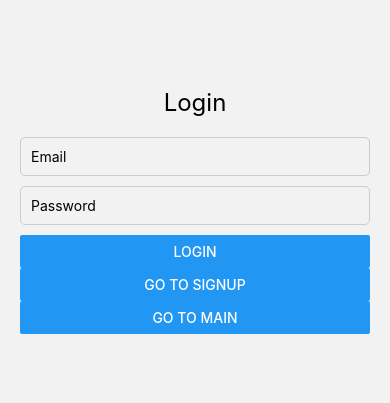
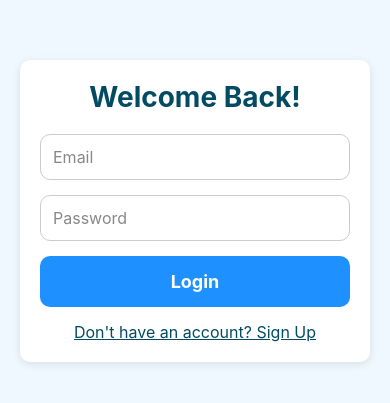
Before and after one commit to CharmThiekshanaPerera/house-price-prediction-app, a React Native app: screen /User in a window 390 px wide. Shown: the part 211-614 px from the top of the page. Built offline with nearby package versions, Linux system fonts and the light colour scheme.

Commit message:
update ui

```diff
--- a/components/articles.json
+++ b/components/articles.json
@@ -4,18 +4,18 @@
       "id": 1,
       "title": "Understanding House Price Trends",
       "content": "House prices are influenced by various factors including location, market trends, and economic conditions.",
-      "image": "https://via.placeholder.com/150"
+      "image": "https://kajabi-storefronts-production.kajabi-cdn.com/kajabi-storefronts-production/file-uploads/blogs/2147486812/images/2ec5ebf-2cff-d66a-3ddf-66bee1f44556_UK_House_Price_Bubble_Chart_2024.png"
     },
     {
       "id": 2,
       "title": "How to Estimate Your House Value",
       "content": "Learn how to use our prediction tools to estimate the current market value of your house.",
-      "image": "https://via.placeholder.com/150"
+      "image": "https://www.needtosellmyhouse.com/assets/library/house-value-calculator-800x534.jpg"
     },
     {
       "id": 3,
       "title": "Tips for First-Time Home Buyers",
       "content": "Essential tips and tricks for first-time home buyers to navigate the real estate market.",
-      "image": "https://via.placeholder.com/150"
+      "image": "https://media.istockphoto.com/id/177735411/photo/home-for-sale-real-estate-sign-and-house.jpg?s=612x612&w=0&k=20&c=rlxoVGQLRX8PR3UCkUi8Vlw9wCztLoe0C2J7PHOpecQ="
     }
   ]
--- a/screens/LoginScreen.js
+++ b/screens/LoginScreen.js
@@ -1,13 +1,29 @@
 // screens/LoginScreen.js
-import React, { useState } from 'react';
-import { View, Text, TextInput, Button, StyleSheet, Alert } from 'react-native';
+import React, { useState, useEffect } from 'react';
+import { View, Text, TextInput, StyleSheet, Alert, TouchableOpacity, ScrollView } from 'react-native';
 import AsyncStorage from '@react-native-async-storage/async-storage';
 
 export default function LoginScreen({ navigation }) {
   const [email, setEmail] = useState('');
   const [password, setPassword] = useState('');
 
+  useEffect(() => {
+    const checkLoginStatus = async () => {
+      const currentUserEmail = await AsyncStorage.getItem('currentUserEmail');
+      if (currentUserEmail) {
+        navigation.replace('Main');
+      }
+    };
+    checkLoginStatus();
+  }, [navigation]);
+
   const handleLogin = async () => {
+    if (!email || !password) {
+      Alert.alert('Error', 'Please enter both email and password');
+      return;
+    }
+
+    try {
       const userData = await AsyncStorage.getItem(email);
       const user = JSON.parse(userData);
 
@@ -17,22 +33,97 @@ export default function LoginScreen({ navigation }) {
       } else {
         Alert.alert('Login Failed', 'Invalid email or password');
       }
+    } catch (error) {
+      Alert.alert('Error', 'An error occurred during login');
+      console.error(error);
+    }
   };
 
   return (
+    <ScrollView contentContainerStyle={styles.scrollContainer}>
       <View style={styles.container}>
-      <Text style={styles.title}>Login</Text>
-      <TextInput style={styles.input} placeholder="Email" value={email} onChangeText={setEmail} />
-      <TextInput style={styles.input} placeholder="Password" secureTextEntry value={password} onChangeText={setPassword} />
-      <Button title="Login" onPress={handleLogin} />
-      <Button title="Go to Signup" onPress={() => navigation.navigate('Signup')} />
-      <Button title="Go to Main" onPress={() => navigation.navigate('Main')} />
+        <Text style={styles.title}>Welcome Back!</Text>
+
+        <TextInput
+          style={styles.input}
+          placeholder="Email"
+          placeholderTextColor="#888"
+          value={email}
+          onChangeText={setEmail}
+          keyboardType="email-address"
+          autoCapitalize="none"
+        />
+
+        <TextInput
+          style={styles.input}
+          placeholder="Password"
+          placeholderTextColor="#888"
+          secureTextEntry
+          value={password}
+          onChangeText={setPassword}
+        />
+
+        <TouchableOpacity style={styles.loginButton} onPress={handleLogin}>
+          <Text style={styles.buttonText}>Login</Text>
+        </TouchableOpacity>
+
+        <TouchableOpacity onPress={() => navigation.navigate('Signup')}>
+          <Text style={styles.linkText}>Don't have an account? Sign Up</Text>
+        </TouchableOpacity>
       </View>
+    </ScrollView>
   );
 }
 
 const styles = StyleSheet.create({
-  container: { flex: 1, justifyContent: 'center', padding: 20 },
-  title: { fontSize: 24, marginBottom: 20, textAlign: 'center' },
-  input: { borderWidth: 1, borderColor: '#ccc', padding: 10, marginBottom: 10, borderRadius: 5 },
+  scrollContainer: {
+    flexGrow: 1,
+    justifyContent: 'center',
+    backgroundColor: '#f0f8ff',
+  },
+  container: {
+    padding: 20,
+    borderRadius: 10,
+    marginHorizontal: 20,
+    backgroundColor: '#ffffff',
+    shadowColor: '#000',
+    shadowOpacity: 0.1,
+    shadowOffset: { width: 0, height: 2 },
+    shadowRadius: 8,
+    elevation: 5,
+  },
+  title: {
+    fontSize: 28,
+    fontWeight: 'bold',
+    textAlign: 'center',
+    color: '#034B63',
+    marginBottom: 20,
+  },
+  input: {
+    borderWidth: 1,
+    borderColor: '#ccc',
+    borderRadius: 10,
+    padding: 12,
+    marginBottom: 15,
+    fontSize: 16,
+    color: '#333',
+  },
+  loginButton: {
+    backgroundColor: '#1E90FF',
+    paddingVertical: 15,
+    borderRadius: 10,
+    alignItems: 'center',
+    marginBottom: 15,
+  },
+  buttonText: {
+    color: '#fff',
+    fontSize: 18,
+    fontWeight: 'bold',
+  },
+  linkText: {
+    color: '#034B63',
+    textAlign: 'center',
+    fontSize: 16,
+    textDecorationLine: 'underline',
+  },
 });
--- a/screens/SignupScreen.js
+++ b/screens/SignupScreen.js
@@ -1,6 +1,6 @@
 // screens/SignupScreen.js
 import React, { useState } from 'react';
-import { View, Text, TextInput, Button, StyleSheet, Alert } from 'react-native';
+import { View, Text, TextInput, Button, StyleSheet, Alert, TouchableOpacity, ScrollView } from 'react-native';
 import AsyncStorage from '@react-native-async-storage/async-storage';
 
 export default function SignupScreen({ navigation }) {
@@ -11,8 +11,20 @@ export default function SignupScreen({ navigation }) {
   const [confirmPassword, setConfirmPassword] = useState('');
 
   const handleSignup = async () => {
+    if (!name || !email || !phone || !password || !confirmPassword) {
+      Alert.alert('Error', 'Please fill out all fields');
+      return;
+    }
+
     if (password !== confirmPassword) {
       Alert.alert('Error', 'Passwords do not match');
+      return;
+    }
+
+    try {
+      const existingUser = await AsyncStorage.getItem(email);
+      if (existingUser) {
+        Alert.alert('Error', 'User already exists');
         return;
       }
 
@@ -20,24 +32,122 @@ export default function SignupScreen({ navigation }) {
       await AsyncStorage.setItem(email, JSON.stringify(user));
       Alert.alert('Success', 'Account created successfully');
       navigation.replace('Login');
+    } catch (error) {
+      Alert.alert('Error', 'Failed to create account');
+      console.error(error);
+    }
   };
 
   return (
+    <ScrollView contentContainerStyle={styles.scrollContainer}>
       <View style={styles.container}>
-      <Text style={styles.title}>Signup</Text>
-      <TextInput style={styles.input} placeholder="Name" value={name} onChangeText={setName} />
-      <TextInput style={styles.input} placeholder="Email" value={email} onChangeText={setEmail} />
-      <TextInput style={styles.input} placeholder="Phone" value={phone} onChangeText={setPhone} />
-      <TextInput style={styles.input} placeholder="Password" secureTextEntry value={password} onChangeText={setPassword} />
-      <TextInput style={styles.input} placeholder="Confirm Password" secureTextEntry value={confirmPassword} onChangeText={setConfirmPassword} />
-      <Button title="Signup" onPress={handleSignup} />
-      <Button title="Go to Login" onPress={() => navigation.navigate('Login')} />
+        <Text style={styles.title}>Create Account</Text>
+
+        <TextInput
+          style={styles.input}
+          placeholder="Full Name"
+          placeholderTextColor="#888"
+          value={name}
+          onChangeText={setName}
+        />
+
+        <TextInput
+          style={styles.input}
+          placeholder="Email"
+          placeholderTextColor="#888"
+          keyboardType="email-address"
+          value={email}
+          onChangeText={setEmail}
+        />
+
+        <TextInput
+          style={styles.input}
+          placeholder="Phone Number"
+          placeholderTextColor="#888"
+          keyboardType="phone-pad"
+          value={phone}
+          onChangeText={setPhone}
+        />
+
+        <TextInput
+          style={styles.input}
+          placeholder="Password"
+          placeholderTextColor="#888"
+          secureTextEntry
+          value={password}
+          onChangeText={setPassword}
+        />
+
+        <TextInput
+          style={styles.input}
+          placeholder="Confirm Password"
+          placeholderTextColor="#888"
+          secureTextEntry
+          value={confirmPassword}
+          onChangeText={setConfirmPassword}
+        />
+
+        <TouchableOpacity style={styles.signupButton} onPress={handleSignup}>
+          <Text style={styles.buttonText}>Sign Up</Text>
+        </TouchableOpacity>
+
+        <TouchableOpacity onPress={() => navigation.navigate('Login')}>
+          <Text style={styles.linkText}>Already have an account? Log In</Text>
+        </TouchableOpacity>
       </View>
+    </ScrollView>
   );
 }
 
 const styles = StyleSheet.create({
-  container: { flex: 1, justifyContent: 'center', padding: 20 },
-  title: { fontSize: 24, marginBottom: 20, textAlign: 'center' },
-  input: { borderWidth: 1, borderColor: '#ccc', padding: 10, marginBottom: 10, borderRadius: 5 },
+  scrollContainer: {
+    flexGrow: 1,
+    justifyContent: 'center',
+    backgroundColor: '#f0f8ff',
+  },
+  container: {
+    padding: 20,
+    borderRadius: 10,
+    marginHorizontal: 20,
+    backgroundColor: '#ffffff',
+    shadowColor: '#000',
+    shadowOpacity: 0.1,
+    shadowOffset: { width: 0, height: 2 },
+    shadowRadius: 8,
+    elevation: 5,
+  },
+  title: {
+    fontSize: 28,
+    fontWeight: 'bold',
+    textAlign: 'center',
+    color: '#034B63',
+    marginBottom: 20,
+  },
+  input: {
+    borderWidth: 1,
+    borderColor: '#ccc',
+    borderRadius: 10,
+    padding: 12,
+    marginBottom: 15,
+    fontSize: 16,
+    color: '#333',
+  },
+  signupButton: {
+    backgroundColor: '#27ae60',
+    paddingVertical: 15,
+    borderRadius: 10,
+    alignItems: 'center',
+    marginBottom: 15,
+  },
+  buttonText: {
+    color: '#fff',
+    fontSize: 18,
+    fontWeight: 'bold',
+  },
+  linkText: {
+    color: '#034B63',
+    textAlign: 'center',
+    fontSize: 16,
+    textDecorationLine: 'underline',
+  },
 });
--- a/screens/UserScreen.js
+++ b/screens/UserScreen.js
@@ -1,43 +1,246 @@
 // screens/UserScreen.js
 import React, { useEffect, useState } from 'react';
-import { View, Text, Button, StyleSheet } from 'react-native';
+import { View, Text, StyleSheet, TouchableOpacity, Alert, ActivityIndicator, TextInput, Modal } from 'react-native';
 import AsyncStorage from '@react-native-async-storage/async-storage';
 
 export default function UserScreen({ navigation }) {
   const [user, setUser] = useState(null);
+  const [loading, setLoading] = useState(true);
+  const [isEditing, setIsEditing] = useState(false);
+  const [editedUser, setEditedUser] = useState({});
+  const [modalVisible, setModalVisible] = useState(false);
 
   useEffect(() => {
     const fetchUser = async () => {
-      const email = await AsyncStorage.getItem('currentUserEmail');
-      const userData = await AsyncStorage.getItem(email);
-      setUser(JSON.parse(userData));
+      try {
+        const email = await AsyncStorage.getItem('currentUserEmail');
+        const userData = await AsyncStorage.getItem(email);
+        setUser(JSON.parse(userData));
+        setEditedUser(JSON.parse(userData));
+      } catch (error) {
+        console.error('Error fetching user:', error);
+      } finally {
+        setLoading(false);
+      }
     };
 
     fetchUser();
   }, []);
 
-  const handleLogout = () => {
+  const handleLogout = async () => {
+    await AsyncStorage.removeItem('currentUserEmail');
     navigation.replace('Login');
   };
+
+  const handleSave = async () => {
+    if (!editedUser.name || !editedUser.phone) {
+      Alert.alert('Error', 'Name and Phone cannot be empty');
+      return;
+    }
+
+    try {
+      await AsyncStorage.setItem(editedUser.email, JSON.stringify(editedUser));
+      setUser(editedUser);
+      setIsEditing(false);
+      Alert.alert('Success', 'Profile updated successfully');
+    } catch (error) {
+      Alert.alert('Error', 'Failed to update profile');
+    }
+  };
+
+  const handleDeleteAccount = async () => {
+    Alert.alert('Delete Account', 'Are you sure you want to delete your account?', [
+      { text: 'Cancel', style: 'cancel' },
+      {
+        text: 'Delete',
+        style: 'destructive',
+        onPress: async () => {
+          try {
+            await AsyncStorage.removeItem(user.email);
+            await AsyncStorage.removeItem('currentUserEmail');
+            navigation.replace('Signup');
+          } catch (error) {
+            Alert.alert('Error', 'Failed to delete account');
+          }
+        },
+      },
+    ]);
+  };
+
+  if (loading) {
+    return (
+      <View style={styles.loadingContainer}>
+        <ActivityIndicator size="large" color="#1E90FF" />
+      </View>
+    );
+  }
 
   return (
     <View style={styles.container}>
       {user ? (
         <>
           <Text style={styles.title}>User Profile</Text>
-          <Text>Name: {user.name}</Text>
-          <Text>Email: {user.email}</Text>
-          <Text>Phone: {user.phone}</Text>
-          <Button title="Logout" onPress={handleLogout} />
+          <Text style={styles.label}>Name:</Text>
+          <Text style={styles.info}>{user.name}</Text>
+
+          <Text style={styles.label}>Email:</Text>
+          <Text style={styles.info}>{user.email}</Text>
+
+          <Text style={styles.label}>Phone:</Text>
+          <Text style={styles.info}>{user.phone}</Text>
+
+          <TouchableOpacity style={styles.editButton} onPress={() => setModalVisible(true)}>
+            <Text style={styles.buttonText}>Edit Profile</Text>
+          </TouchableOpacity>
+
+          <TouchableOpacity style={styles.logoutButton} onPress={handleLogout}>
+            <Text style={styles.buttonText}>Logout</Text>
+          </TouchableOpacity>
+
+          <TouchableOpacity style={styles.deleteButton} onPress={handleDeleteAccount}>
+            <Text style={styles.buttonText}>Delete Account</Text>
+          </TouchableOpacity>
+
+          {/* Edit Modal */}
+          <Modal visible={modalVisible} animationType="slide" transparent>
+            <View style={styles.modalContainer}>
+              <View style={styles.modalContent}>
+                <Text style={styles.modalTitle}>Edit Profile</Text>
+
+                <TextInput
+                  style={styles.input}
+                  placeholder="Name"
+                  value={editedUser.name}
+                  onChangeText={(text) => setEditedUser({ ...editedUser, name: text })}
+                />
+
+                <TextInput
+                  style={styles.input}
+                  placeholder="Phone"
+                  value={editedUser.phone}
+                  keyboardType="phone-pad"
+                  onChangeText={(text) => setEditedUser({ ...editedUser, phone: text })}
+                />
+
+                <View style={styles.modalButtons}>
+                  <TouchableOpacity style={styles.saveButton} onPress={handleSave}>
+                    <Text style={styles.buttonText}>Save</Text>
+                  </TouchableOpacity>
+
+                  <TouchableOpacity style={styles.cancelButton} onPress={() => setModalVisible(false)}>
+                    <Text style={styles.buttonText}>Cancel</Text>
+                  </TouchableOpacity>
+                </View>
+              </View>
+            </View>
+          </Modal>
         </>
       ) : (
-        <Text>Loading...</Text>
+        <Text style={styles.info}>No user data available</Text>
       )}
     </View>
   );
 }
 
 const styles = StyleSheet.create({
-  container: { flex: 1, justifyContent: 'center', alignItems: 'center', padding: 20 },
-  title: { fontSize: 24, marginBottom: 10 },
+  container: {
+    padding: 20,
+    flex: 1,
+    //backgroundColor: '#f0f8ff',
+  },
+  loadingContainer: {
+    flex: 1,
+    justifyContent: 'center',
+    alignItems: 'center',
+  },
+  title: {
+    fontSize: 28,
+    fontWeight: 'bold',
+    color: '#034B63',
+    textAlign: 'center',
+    marginBottom: 20,
+  },
+  label: {
+    fontSize: 16,
+    fontWeight: '600',
+    marginTop: 10,
+    color: '#555',
+  },
+  info: {
+    fontSize: 18,
+    marginBottom: 10,
+    color: '#333',
+  },
+  editButton: {
+    backgroundColor: '#1E90FF',
+    padding: 12,
+    borderRadius: 10,
+    marginTop: 15,
+    alignItems: 'center',
+  },
+  logoutButton: {
+    backgroundColor: '#FFA500',
+    padding: 12,
+    borderRadius: 10,
+    marginTop: 10,
+    alignItems: 'center',
+  },
+  deleteButton: {
+    backgroundColor: '#FF6347',
+    padding: 12,
+    borderRadius: 10,
+    marginTop: 10,
+    alignItems: 'center',
+  },
+  buttonText: {
+    color: '#fff',
+    fontSize: 16,
+    fontWeight: 'bold',
+  },
+  modalContainer: {
+    flex: 1,
+    backgroundColor: 'rgba(0,0,0,0.5)',
+    justifyContent: 'center',
+    alignItems: 'center',
+  },
+  modalContent: {
+    width: '85%',
+    backgroundColor: '#fff',
+    borderRadius: 12,
+    padding: 20,
+    elevation: 10,
+  },
+  modalTitle: {
+    fontSize: 22,
+    fontWeight: 'bold',
+    color: '#034B63',
+    textAlign: 'center',
+    marginBottom: 15,
+  },
+  input: {
+    borderWidth: 1,
+    borderColor: '#ccc',
+    borderRadius: 8,
+    padding: 10,
+    marginBottom: 12,
+    fontSize: 16,
+  },
+  modalButtons: {
+    flexDirection: 'row',
+    justifyContent: 'space-between',
+  },
+  saveButton: {
+    backgroundColor: '#32CD32',
+    padding: 12,
+    borderRadius: 8,
+    width: '48%',
+    alignItems: 'center',
+  },
+  cancelButton: {
+    backgroundColor: '#FF4500',
+    padding: 12,
+    borderRadius: 8,
+    width: '48%',
+    alignItems: 'center',
+  },
 });
```
Lines whose indentation alone changed are shown as unchanged.
